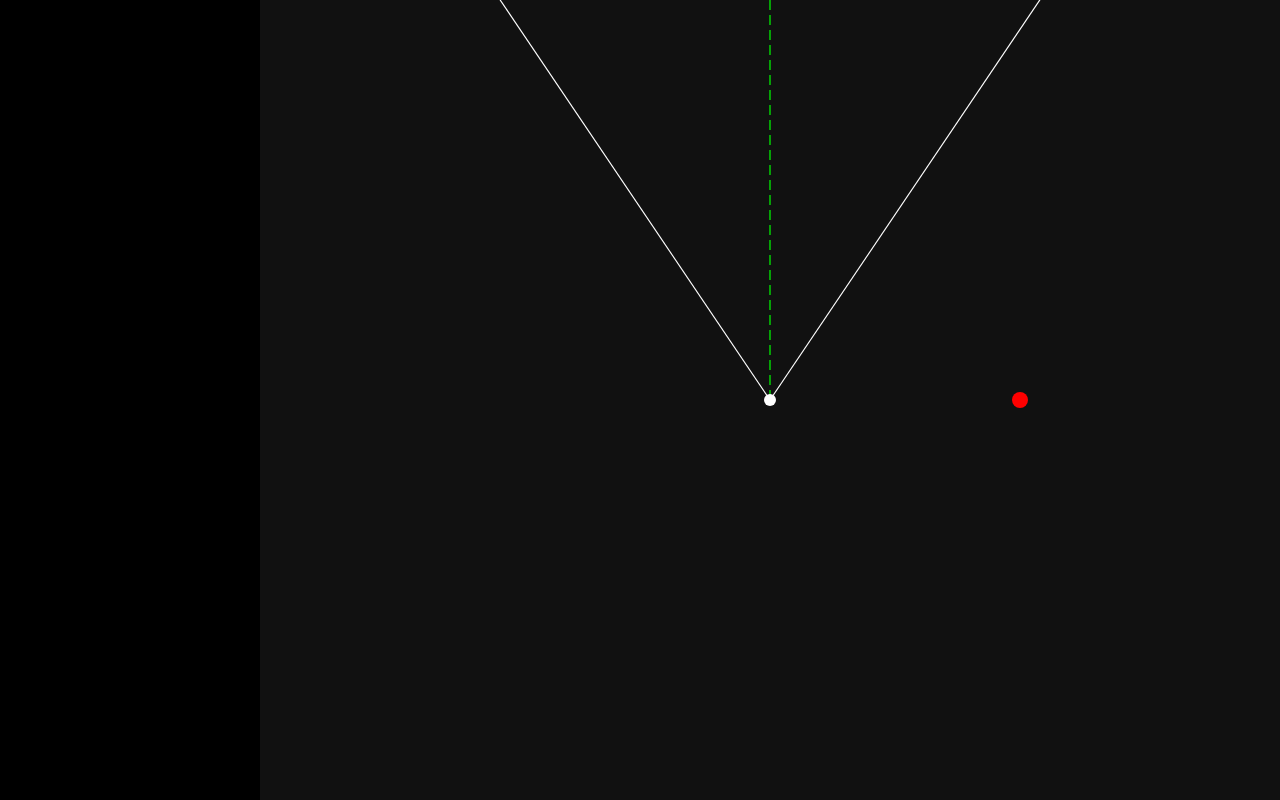
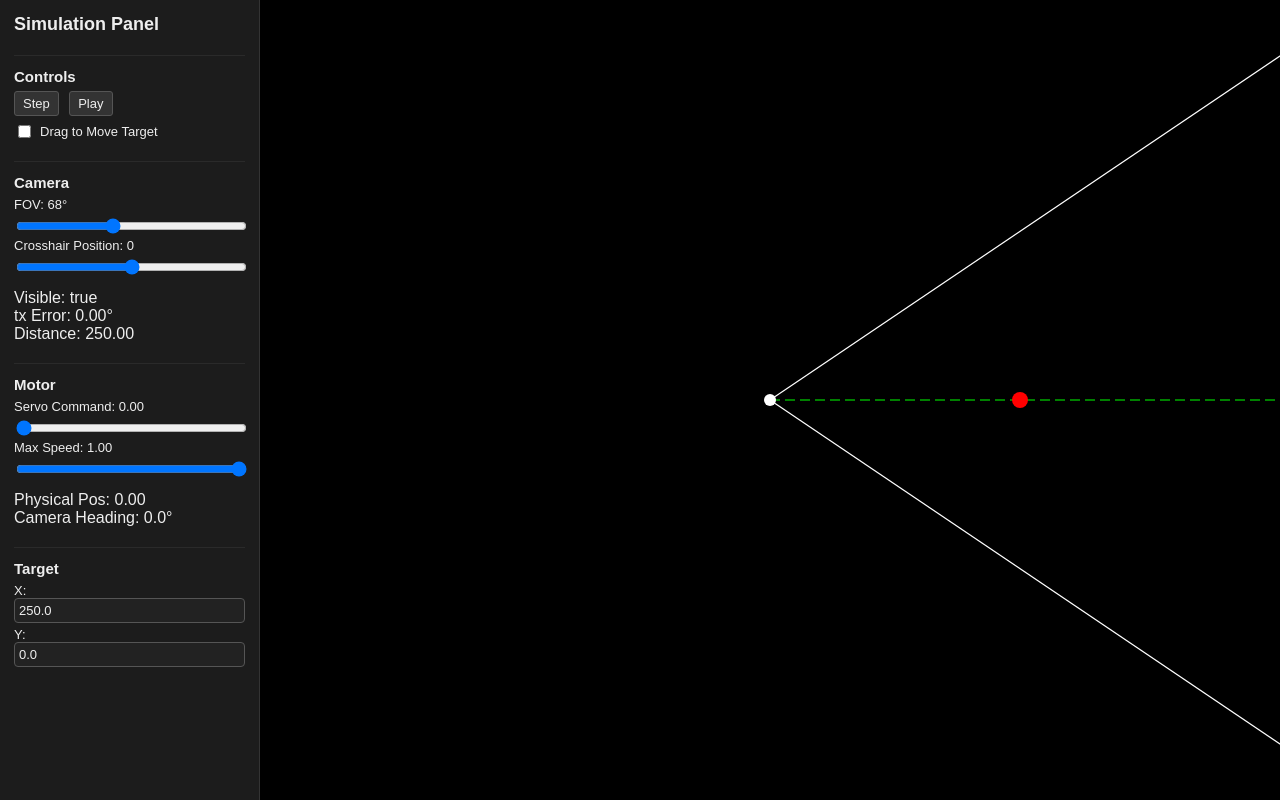
Before and after one commit to Vlarkus/FTC-Decode-Turret-Yaw-Experiments, a website built with Vite: page index.html in a window 1280 px wide. Built offline with nearby package versions, Linux system fonts and the light colour scheme.

Commit message:
Created Environment

```diff
--- /dev/null
+++ b/src/canvas/canvas.js
@@ -0,0 +1,84 @@
+import { renderScene } from "./renderer.js";
+
+let canvas, ctx;
+let simRef = null;
+let controlStateRef = null;
+
+let isDragging = false;
+
+/**
+ * Initialize canvas inside the container element.
+ */
+export function initCanvas(containerElem, sim, controlState) {
+  simRef = sim;
+  controlStateRef = controlState;
+
+  // Create canvas
+  canvas = document.createElement("canvas");
+  canvas.id = "mainCanvas";
+  containerElem.appendChild(canvas);
+
+  ctx = canvas.getContext("2d");
+
+  // Initial resize to container dimensions
+  resizeCanvas();
+  window.addEventListener("resize", resizeCanvas);
+
+  // Click-to-set-target (only when drag mode is OFF)
+  canvas.addEventListener("click", e => {
+    if (controlStateRef.dragMode) return;
+    setTargetFromEvent(e);
+  });
+
+  // Drag mode events
+  canvas.addEventListener("mousedown", e => {
+    if (!controlStateRef.dragMode) return;
+    isDragging = true;
+    setTargetFromEvent(e);
+  });
+
+  window.addEventListener("mouseup", () => {
+    isDragging = false;
+  });
+
+  canvas.addEventListener("mousemove", e => {
+    if (isDragging && controlStateRef.dragMode) {
+      setTargetFromEvent(e);
+    }
+  });
+}
+
+/**
+ * Resize the canvas to fill its parent container.
+ */
+function resizeCanvas() {
+  if (!canvas || !canvas.parentElement) return;
+
+  canvas.width = canvas.parentElement.clientWidth;
+  canvas.height = canvas.parentElement.clientHeight;
+}
+
+/**
+ * Convert mouse position into world coordinates and update target.
+ */
+function setTargetFromEvent(event) {
+  if (!simRef) return;
+
+  const rect = canvas.getBoundingClientRect();
+  const cx = event.clientX - rect.left;
+  const cy = event.clientY - rect.top;
+
+  // Convert canvas coords → world coords (camera at center)
+  const worldX = cx - canvas.width / 2;
+  const worldY = cy - canvas.height / 2;
+
+  simRef.target.setPosition(worldX, worldY);
+}
+
+/**
+ * Render everything on the canvas.
+ */
+export function renderFrame(sim) {
+  if (!canvas || !ctx) return;
+  renderScene(ctx, sim, canvas.width, canvas.height);
+}
--- a/src/graphics/canvas.js
+++ /dev/null
@@ -1,42 +0,0 @@
-import { renderScene } from "./renderer.js";
-
-let canvas, ctx;
-let simRef = null;
-
-export function initCanvas(appElem, sim) {
-  simRef = sim;
-
-  canvas = document.createElement("canvas");
-  canvas.id = "mainCanvas";
-  ctx = canvas.getContext("2d");
-
-  appElem.appendChild(canvas);
-
-  resize();
-  window.addEventListener("resize", resize);
-
-  canvas.addEventListener("click", onClick);
-}
-
-function resize() {
-  canvas.width = window.innerWidth - 260;
-  canvas.height = window.innerHeight;
-}
-
-function onClick(event) {
-  if (!simRef) return;
-
-  const rect = canvas.getBoundingClientRect();
-  const cx = event.clientX - rect.left;
-  const cy = event.clientY - rect.top;
-
-  // Convert canvas coords → simulation coords
-  const worldX = cx - canvas.width / 2;
-  const worldY = cy - canvas.height / 2;
-
-  simRef.target.setPosition(worldX, worldY);
-}
-
-export function renderFrame(sim) {
-  renderScene(ctx, sim, canvas.width, canvas.height);
-}
--- a/src/main.js
+++ b/src/main.js
@@ -1,21 +1,45 @@
 import "./style.css";
 import { Simulation } from "./simulation/simulation.js";
-import { initCanvas, renderFrame } from "./graphics/canvas.js";
+import { initCanvas, renderFrame } from "./canvas/canvas.js";
+import { initSidePanel } from "./sidepanel/sidepanel.js";
 
 const sim = new Simulation();
 
+const controlState = {
+  playing: true,
+  stepRequested: false,
+  dragMode: false
+};
+
 const app = document.querySelector("#app");
-app.innerHTML = "";
-initCanvas(app, sim);
+app.innerHTML = `
+  <div id="layout">
+    <div id="sidepanel"></div>
+    <div id="canvas-container"></div>
+  </div>
+`;
+
+const sidepanelElem = document.getElementById("sidepanel");
+const canvasContainer = document.getElementById("canvas-container");
+
+initSidePanel(sidepanelElem, sim, controlState);
+initCanvas(canvasContainer, sim, controlState);
+
+
 
 let last = performance.now();
+
 function loop(now) {
   const dt = (now - last) / 1000;
   last = now;
 
-  sim.update(dt);
+  if (controlState.playing || controlState.stepRequested) {
+    sim.update(dt);
+    controlState.stepRequested = false;
+  }
+
   renderFrame(sim);
-
   requestAnimationFrame(loop);
 }
+
 requestAnimationFrame(loop);
--- /dev/null
+++ b/src/sidepanel/sections/cameraInfo.js
@@ -0,0 +1,43 @@
+export function cameraInfoSection(parent, sim) {
+  const div = document.createElement("div");
+  div.className = "ui-section";
+
+  div.innerHTML = `
+    <h3>Camera</h3>
+
+    <label>FOV: <span id="fovValue">${sim.camera.fov}</span>°</label>
+    <input id="fovSlider" type="range" min="10" max="150" value="${sim.camera.fov}">
+
+    <label>Crosshair Position: <span id="crossVal">${sim.camera.crosshairNorm}</span></label>
+    <input id="crosshairSlider" type="range" min="-1" max="1" step="0.01" value="${sim.camera.crosshairNorm}">
+
+    <div style="margin-top:10px;">
+      <div>Visible: <span id="tvVal">${sim.camera.tv}</span></div>
+      <div>tx Error: <span id="txVal">${sim.camera.tx.toFixed(2)}</span>°</div>
+      <div>Distance: <span id="distVal">${sim.camera.distance.toFixed(2)}</span></div>
+    </div>
+  `;
+
+  parent.appendChild(div);
+
+  // === HOOK UI TO SIMULATION ===
+
+  div.querySelector("#fovSlider").addEventListener("input", e => {
+    sim.camera.fov = Number(e.target.value);
+    div.querySelector("#fovValue").textContent = sim.camera.fov;
+  });
+
+  div.querySelector("#crosshairSlider").addEventListener("input", e => {
+    sim.camera.crosshairNorm = Number(e.target.value);
+    div.querySelector("#crossVal").textContent = sim.camera.crosshairNorm;
+  });
+
+  // === LIVE READOUT UPDATE ===
+  function updateReadouts() {
+    div.querySelector("#tvVal").textContent = sim.camera.tv;
+    div.querySelector("#txVal").textContent = sim.camera.tx.toFixed(2);
+    div.querySelector("#distVal").textContent = sim.camera.distance.toFixed(2);
+    requestAnimationFrame(updateReadouts);
+  }
+  updateReadouts();
+}
--- /dev/null
+++ b/src/sidepanel/sections/controlPanel.js
@@ -0,0 +1,39 @@
+export function initControlPanel(appElem, sim, controlState) {
+  const panel = document.createElement("div");
+  panel.id = "controlpanel";
+  panel.className = "ui-section";
+
+panel.innerHTML = `
+  <h3>Controls</h3>
+
+  <div>
+    <button id="stepBtn">Step</button>
+    <button id="playBtn">Play</button>
+  </div>
+
+  <label class="checkbox-inline">
+    <input id="dragModeToggle" type="checkbox">
+    Drag to Move Target
+  </label>
+`;
+
+
+  appElem.appendChild(panel);
+
+  // STEP BUTTON
+  panel.querySelector("#stepBtn").addEventListener("click", () => {
+    controlState.stepRequested = true;
+  });
+
+  // PLAY/PAUSE BUTTON
+  const playBtn = panel.querySelector("#playBtn");
+  playBtn.addEventListener("click", () => {
+    controlState.playing = !controlState.playing;
+    playBtn.textContent = controlState.playing ? "Pause" : "Play";
+  });
+
+  // DRAG MODE TOGGLE
+  panel.querySelector("#dragModeToggle").addEventListener("change", e => {
+    controlState.dragMode = e.target.checked;
+  });
+}
--- /dev/null
+++ b/src/sidepanel/sections/motorInfo.js
@@ -0,0 +1,49 @@
+export function motorInfoSection(parent, sim) {
+  const div = document.createElement("div");
+  div.className = "ui-section";
+
+  div.innerHTML = `
+    <h3>Motor</h3>
+
+    <label>Servo Command: <span id="spVal">${sim.servo.getPosition().toFixed(2)}</span></label>
+    <input id="servoSlider" type="range" min="0" max="1" step="0.01" value="${sim.servo.getPosition()}">
+
+    <label>Max Speed: <span id="speedVal">${sim.servo.getMaxSpeed().toFixed(2)}</span></label>
+    <input id="speedSlider" type="range" min="0.1" max="1" step="0.1" value="${sim.servo.getMaxSpeed()}">
+
+    <div style="margin-top:10px;">
+      <div>Physical Pos: <span id="physVal">0.00</span></div>
+      <div>Camera Heading: <span id="headVal">${sim.cameraHeading.toFixed(1)}</span>°</div>
+    </div>
+  `;
+
+  parent.appendChild(div);
+
+  // === INTERACTION ===
+
+  // Servo command slider
+  div.querySelector("#servoSlider").addEventListener("input", e => {
+    const value = Number(e.target.value);
+    sim.servo.setPosition(value);
+    div.querySelector("#spVal").textContent = value.toFixed(2);
+  });
+
+  // Max speed slider
+  div.querySelector("#speedSlider").addEventListener("input", e => {
+    const speed = Number(e.target.value);
+    sim.servo.setMaxSpeed(speed);
+    div.querySelector("#speedVal").textContent = speed.toFixed(2);
+  });
+
+  // === LIVE OUTPUT UPDATE ===
+  function updateMotor() {
+    div.querySelector("#physVal").textContent =
+      sim.servo.getPhysicalPosition().toFixed(2);
+
+    div.querySelector("#headVal").textContent =
+      sim.cameraHeading.toFixed(1);
+
+    requestAnimationFrame(updateMotor);
+  }
+  updateMotor();
+}
--- /dev/null
+++ b/src/sidepanel/sections/targetInfo.js
@@ -0,0 +1,38 @@
+export function targetInfoSection(parent, sim) {
+  const div = document.createElement("div");
+  div.className = "ui-section";
+
+  div.innerHTML = `
+    <h3>Target</h3>
+
+    <label>X: <input id="txInput" type="number" value="${sim.target.x}"></label>
+    <label>Y: <input id="tyInput" type="number" value="${sim.target.y}"></label>
+  `;
+
+  parent.appendChild(div);
+
+  const txInput = div.querySelector("#txInput");
+  const tyInput = div.querySelector("#tyInput");
+
+  // === USER MANUAL INPUT ===
+  txInput.addEventListener("input", e => {
+    sim.target.x = Number(e.target.value);
+  });
+
+  tyInput.addEventListener("input", e => {
+    sim.target.y = Number(e.target.value);
+  });
+
+  // === AUTO REFRESH (BUT ONLY WHEN NOT EDITING) ===
+  function sync() {
+    if (document.activeElement !== txInput) {
+      txInput.value = sim.target.x.toFixed(1);
+    }
+    if (document.activeElement !== tyInput) {
+      tyInput.value = sim.target.y.toFixed(1);
+    }
+
+    requestAnimationFrame(sync);
+  }
+  sync();
+}
--- /dev/null
+++ b/src/sidepanel/sidepanel.js
@@ -0,0 +1,21 @@
+import { cameraInfoSection } from "./sections/cameraInfo.js";
+import { motorInfoSection } from "./sections/motorInfo.js";
+import { targetInfoSection } from "./sections/targetInfo.js";
+import { initControlPanel } from "./sections/controlPanel.js";
+
+export function initSidePanel(sidepanelElem, sim, controlState) {
+  // Use the existing sidepanelElem instead of creating a new div
+  sidepanelElem.innerHTML = `
+    <div id="sidepanel-header">
+      <h2>Simulation Panel</h2>
+    </div>
+  `;
+
+  // Control Panel (buttons + toggles)
+  initControlPanel(sidepanelElem, sim, controlState);
+
+  // Other UI sections
+  cameraInfoSection(sidepanelElem, sim);
+  motorInfoSection(sidepanelElem, sim);
+  targetInfoSection(sidepanelElem, sim);
+}
--- a/src/simulation/actuators/servo.js
+++ b/src/simulation/actuators/servo.js
@@ -5,41 +5,37 @@ export const ServoDirection = {
 
 export class Servo {
   // ===== FTC-EXPOSED STATE =====
-  #commandedPosition = 0;     // Last setPosition() call [0–1]
+  #commandedPosition = 0;     // [0–1]
   #direction = ServoDirection.FORWARD;
   #scaledMin = 0;
   #scaledMax = 1;
   #enabled = true;
 
   // ===== PHYSICAL (HIDDEN) STATE =====
-  #physicalPosition = 0;      // True shaft position after physics [0–1]
-  #maxSpeed = 1.0;            // Units per second (0–1 range per second)
+  #physicalPosition = 0;      // [0–1]
+  #maxSpeed = 1.0;            // range per second (0–1 per second)
 
   constructor({ maxSpeed = 1.0 } = {}) {
     this.#maxSpeed = maxSpeed;
   }
 
   // ================================
-  // ✅ FTC SERVO API (PUBLIC)
+  // FTC API
   // ================================
 
   setPosition(p) {
     if (!this.#enabled) return;
 
-    // Clamp FTC input range
     p = clamp(p, 0, 1);
 
-    // Apply direction
     if (this.#direction === ServoDirection.REVERSE) {
       p = 1 - p;
     }
 
-    // Apply scaled output range
     this.#commandedPosition = lerp(this.#scaledMin, this.#scaledMax, p);
   }
 
   getPosition() {
-    // FTC returns the LAST COMMANDED position (not physical)
     return this.#commandedPosition;
   }
 
@@ -57,7 +53,19 @@ export class Servo {
   }
 
   // ================================
-  // ✅ PHYSICS UPDATE (HIDDEN)
+  // SPEED CONTROL (NEW)
+  // ================================
+
+  setMaxSpeed(speed) {
+    this.#maxSpeed = Math.max(0, speed);
+  }
+
+  getMaxSpeed() {
+    return this.#maxSpeed;
+  }
+
+  // ================================
+  // PHYSICS UPDATE
   // ================================
 
   update(dt_seconds) {
@@ -70,18 +78,13 @@ export class Servo {
     this.#physicalPosition += step;
   }
 
-  // ================================
-  // ✅ READ TRUE PHYSICAL POSITION
-  // (USED BY TURRET / CAMERA ONLY)
-  // ================================
-
   getPhysicalPosition() {
     return this.#physicalPosition;
   }
 }
 
 // ================================
-// ✅ SMALL UTILITIES (LOCAL)
+// Utilities
 // ================================
 
 function clamp(x, min, max) {
--- a/src/simulation/simulation.js
+++ b/src/simulation/simulation.js
@@ -8,8 +8,8 @@ export class Simulation {
     this.camera = new Camera();
     this.target = new Target(250, 0);
 
-    this.angleMin = -90;   // servo = 0  → -90 degrees
-    this.angleMax =  90;   // servo = 1  → +90 degrees
+    this.angleMin = 0;   // servo = 0  → -90 degrees
+    this.angleMax =  360;   // servo = 1  → +90 degrees
 
     this.activeAlgorithm = null;
   }
--- a/src/style.css
+++ b/src/style.css
@@ -1,25 +1,165 @@
+/* ============================================================
+   GLOBAL RESET + BASE
+   ============================================================ */
+* {
+  box-sizing: border-box;
+}
+
 body {
   margin: 0;
-  background: black;
-  color: white;
-  font-family: Arial, sans-serif;
+  font-family: sans-serif;
+  background: #111;
+  color: #eee;
+  overflow: hidden;
 }
 
-#sidepanel {
-  position: fixed;
-  left: 0;
-  top: 0;
-  width: 260px;
+#app {
+  width: 100vw;
   height: 100vh;
-  background: #1e1e1e;
-  padding: 12px;
-  box-sizing: border-box;
-  border-right: 2px solid #444;
 }
 
+/* ============================================================
+   LAYOUT (Sidepanel + Canvas)
+   ============================================================ */
+#layout {
+  display: flex;
+  width: 100%;
+  height: 100%;
+  overflow: hidden;
+}
+
+/* ============================================================
+   SIDEPANEL – compact and clean
+   ============================================================ */
+#sidepanel {
+  width: 260px;
+  min-width: 40px;
+  background: #1c1c1c;
+  border-right: 1px solid #333;
+  padding: 14px;
+  overflow-y: auto;
+  overflow-x: hidden;
+  z-index: 10;
+  transition: width 0.25s ease;
+  color: #eee;
+}
+
+/* Collapsed mode */
+#sidepanel.collapsed {
+  width: 40px;
+  padding: 10px;
+  overflow: hidden;
+}
+
+/* Sidepanel Header */
+#sidepanel-header {
+  display: flex;
+  justify-content: space-between;
+  align-items: center;
+  margin-bottom: 14px;
+}
+
+#sidepanel-header h2 {
+  margin: 0;
+  font-size: 18px;
+  font-weight: 600;
+}
+
+/* Collapse button */
+#collapseBtn {
+  background: #333;
+  color: #eee;
+  border: 1px solid #555;
+  padding: 3px 6px;
+  border-radius: 4px;
+  cursor: pointer;
+  font-size: 12px;
+}
+
+#collapseBtn:hover {
+  background: #444;
+}
+
+/* ============================================================
+   UI SECTIONS
+   ============================================================ */
+.ui-section {
+  margin-top: 20px;
+  padding-top: 12px;
+  border-top: 1px solid #2a2a2a;
+}
+
+.ui-section h3 {
+  margin: 0 0 6px 0;
+  font-size: 15px;
+  font-weight: 600;
+}
+
+/* Labels */
+label {
+  font-size: 13px;
+  margin-bottom: 4px;
+  display: block;
+}
+
+/* Buttons */
+button {
+  background: #333;
+  border: 1px solid #555;
+  color: #eee;
+  padding: 4px 8px;
+  border-radius: 3px;
+  cursor: pointer;
+  font-size: 13px;
+  margin-right: 6px;
+}
+
+button:hover {
+  background: #444;
+}
+
+/* Checkbox row */
+.checkbox-inline {
+  display: flex;
+  align-items: center;
+  gap: 6px;
+  margin-top: 6px;
+  font-size: 13px;
+}
+
+/* Sliders */
+input[type="range"] {
+  width: 100%;
+}
+
+/* Number inputs */
+input[type="number"] {
+  width: 100%;
+  padding: 4px;
+  background: #222;
+  border: 1px solid #555;
+  color: #eee;
+  border-radius: 4px;
+  font-size: 13px;
+}
+
+/* ============================================================
+   CANVAS AREA
+   ============================================================ */
+#canvas-container {
+  flex-grow: 1;
+  position: relative;
+  background: #000;
+  overflow: hidden;
+  z-index: 1;
+}
+
+/* Canvas must fill its container exactly */
 #mainCanvas {
   position: absolute;
-  left: 260px;
-  top: 0;
-  background: #111;
+  inset: 0;       /* top: 0; bottom: 0; left: 0; right: 0 */
+  width: 100%;
+  height: 100%;
+  display: block;
+  z-index: 1;
 }
```
Also changed, not shown: src/ui/sidepanel/sidepanel.js (deleted, +0 -18 lines), src/canvas/renderer.js (renamed from src/graphics/renderer.js), src/ui/sidepanel/sections/cameraInfo.js (deleted), src/ui/sidepanel/sections/motorInfo.js (deleted).
